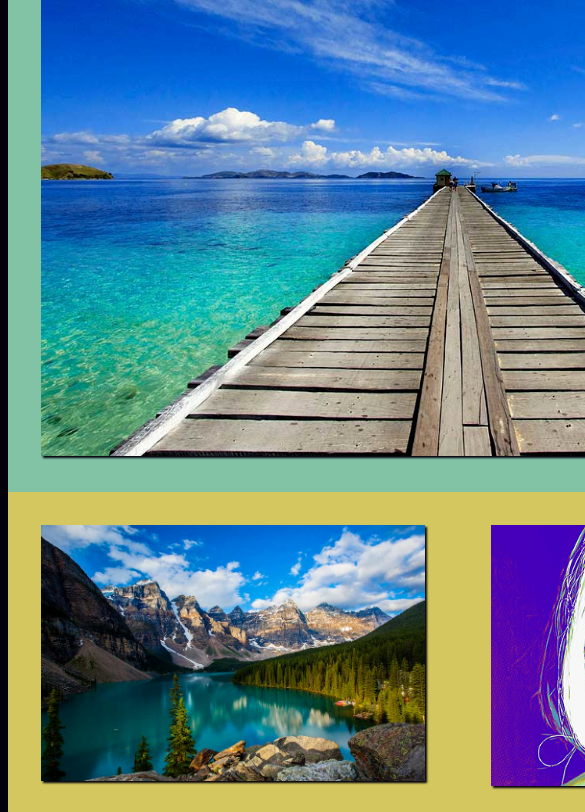
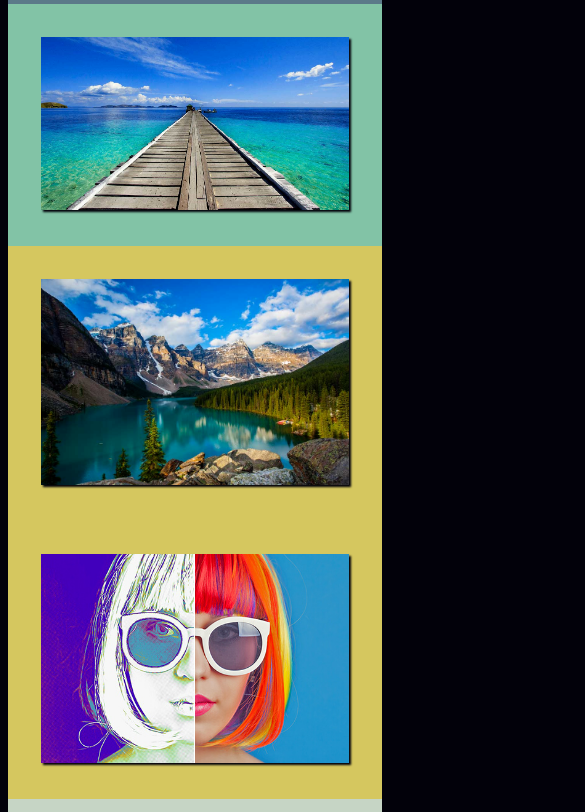
Before and after one commit to k41z3n/CssTest, a plain HTML site: page index.html in a window 390 px wide. Shown: the part 131-943 px from the top of the page, 585 px wide, since content can reach past the window. Drawn offline with Linux system fonts and the light colour scheme.

Commit message:
css media queries

```diff
--- a/css/style.css
+++ b/css/style.css
@@ -88,6 +88,7 @@ header {
 }
 
 #page #ImagenPrincipal {
+  text-align: center;
   width: 100%;
   background: #82c3a6;
   border: 1px solid #82c3a6;
@@ -102,6 +103,9 @@ header {
   padding: 2rem;
 }
 
+#paisaje{
+  transition: all .5s;
+}
 #paisaje:hover {
   -webkit-transform: rotate(10deg);
   -ms-transform: rotate(10deg);
@@ -111,6 +115,9 @@ header {
   border: 2px solid #82C3A6;
 }
 
+#retratos{
+  transition: all .5s;
+}
 #retratos:hover {
   -webkit-transform: translate(20px, -5px);
   -ms-transform: translate(20px, -5px);
@@ -205,3 +212,19 @@ header {
     margin-top: -0%;
   }
 }
+
+
+@media (max-width: 900px) {
+  header,
+  #page,
+  footer{
+    width: 100%
+  }
+  header .titulo,
+  header .menu,
+  #page > article,
+  footer > div{
+    width: 100%;
+    text-align: center;
+  }
+}
```
